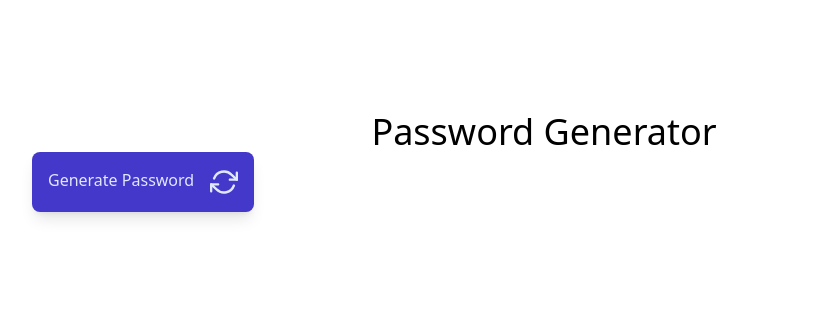
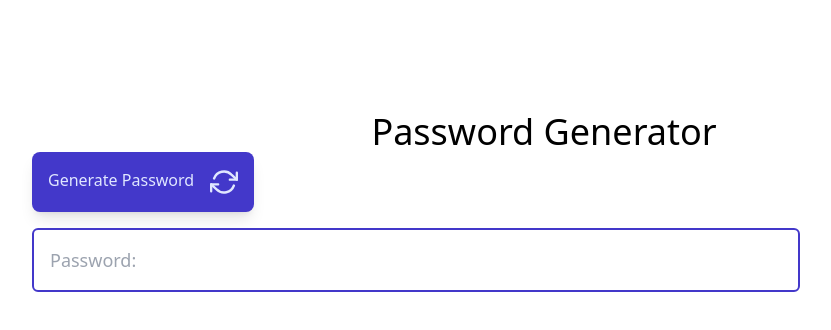
Before and after one commit to Hanask/password-generator-react, a React (Vite) app: page / in a window 1280 px wide. Shown: the top 330 px of the page, without its empty margins (96-927 px from the left). Built offline with nearby package versions, Linux system fonts and the light colour scheme.

Commit message:
Add password field

```diff
--- a/src/MainPage.jsx
+++ b/src/MainPage.jsx
@@ -3,6 +3,7 @@ import { FiRefreshCw } from "react-icons/fi";
 
 const MainPage = () => {
   return (
+    <div>
       <div>
         <h1 className="text-4xl text-center font-medium">Password Generator</h1>
         <button className=" bg-indigo-700 text-indigo-100 px-4 py-4 rounded-lg hover:bg-indigo-500 shadow-lg inline-flex ">
@@ -12,6 +13,14 @@ const MainPage = () => {
           </span>
         </button>
       </div>
+      <div>
+        <input
+          className=" w-3/4 border-indigo-700 text-indigo-500 px-4 py-4 rounded-md border-2 mt-4 text-lg"
+          readOnly
+          placeholder="Password:"
+        />
+      </div>
+    </div>
   );
 };
 
```
Lines whose indentation alone changed are shown as unchanged.
